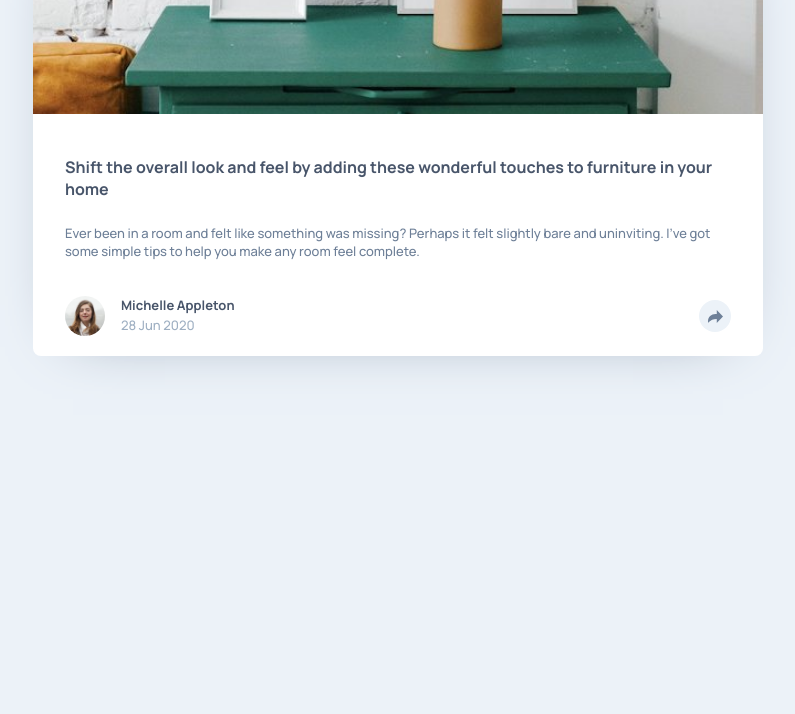
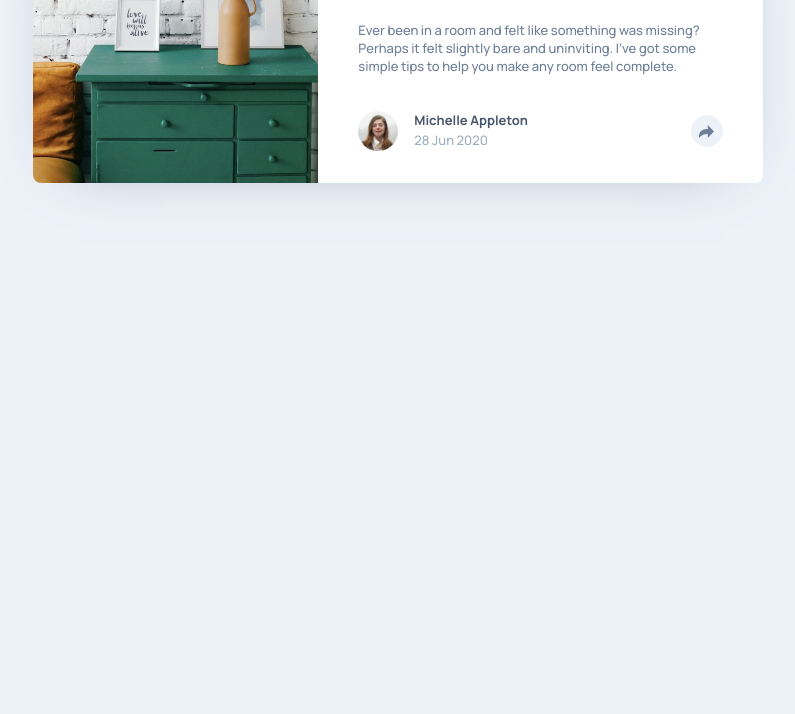
Before and after one commit to marisudris/frontend-mentor-article-preview-component, a plain HTML site: page index.html in a window 1280 px wide. Shown: the part 160-874 px from the top of the page, without its empty margins (242-1037 px from the left). Drawn offline with Linux system fonts and the light colour scheme.

Commit message:
Finished desktop styles

```diff
--- a/style.css
+++ b/style.css
@@ -49,8 +49,21 @@ body {
   box-shadow: 0 10px 60px -40px var(--clr-desaturated-dark-blue);
 }
 
+@media (min-width: 768px) {
+  .card {
+    display: grid;
+    grid-template-columns: 17.8125em 1fr;
+  }
+}
+
 .card__hero {
   height: 12.5em;
+}
+
+@media (min-width: 768px) {
+  .card__hero {
+    height: auto;
+  }
 }
 
 .card__image {
@@ -59,11 +72,23 @@ body {
   object-fit: cover;
 }
 
+@media (min-width: 768px) {
+  .card__image {
+    object-position: left center;
+  }
+}
+
 .card__body {
   color: var(--clr-desaturated-dark-blue);
   font-size: 0.8125rem;
   background: white;
   padding: 3.23em 2.46em 1.54em;
+}
+
+@media (min-width: 768px) {
+  .card__body {
+    padding: 3em 3.1em 2.46em;
+  }
 }
 
 .card__title {
```
